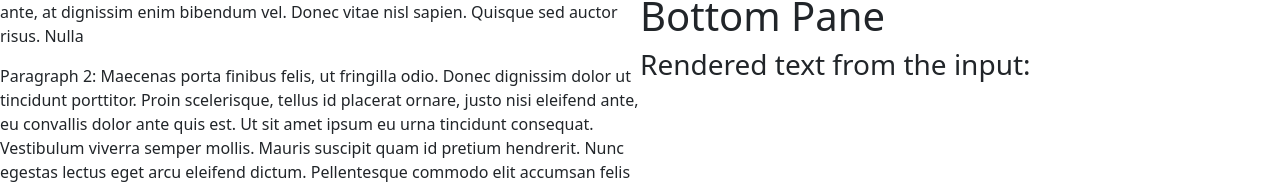
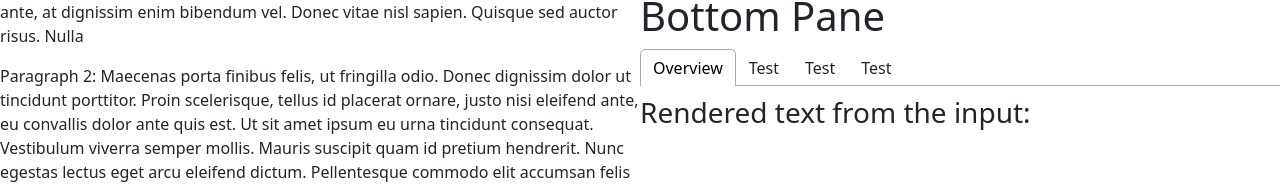
Before and after one commit to LS-kcl/gsoc-schema-tutorial, a React (Vite) app: page / in a window 1280 px wide. Shown: the part 176-360 px from the top of the page. Built offline with nearby package versions, Linux system fonts and the light colour scheme.

Commit message:
add: Add tabbed display to output
- Import react-tabs library
- Move previous output to Overview tab
- Add new useState storing test cases
- Generate tabs from text cases

```diff
--- a/package.json
+++ b/package.json
@@ -15,7 +15,8 @@
     "bootstrap": "^5.3.3",
     "react": "^18.2.0",
     "react-bootstrap": "^2.10.2",
-    "react-dom": "^18.2.0"
+    "react-dom": "^18.2.0",
+    "react-tabs": "^6.0.2"
   },
   "devDependencies": {
     "@types/react": "^18.2.66",
--- a/src/components/InteractiveEditor.jsx
+++ b/src/components/InteractiveEditor.jsx
@@ -1,5 +1,7 @@
 import { Validator } from '@cfworker/json-schema';
 import { useState, useEffect } from "react"
+import { Tabs, Tab, TabList, TabPanel } from "react-tabs"
+import 'react-tabs/style/react-tabs.css';
 import CodeEditor from '@uiw/react-textarea-code-editor';
 
 export default function InteractiveEditor(props) {
@@ -15,6 +17,10 @@ export default function InteractiveEditor(props) {
   // TYPE: String
   const [consoleOutput, setConsoleOutput] = useState("")
 
+  // Keep track of test cases
+  // TYPE: Array of test objects
+  const [testCases, setTestCases] = useState(props.test_cases)
+
   useEffect(() => {
     // If the default_code passed in from the prop does not match our default code
     // stored (i.e. the page has been updated)
@@ -23,6 +29,7 @@ export default function InteractiveEditor(props) {
       setInputCode(JSON.stringify(props.default_code, null, 2));
       setDefaultCode(props.default_code);
       setConsoleOutput("");
+      setTestCases(props.test_cases);
     }
 
   });
@@ -92,10 +99,22 @@ return(
           </button>
       </div>
       <h1>Bottom Pane</h1>
-      <h3>Rendered text from the input:</h3>
-      <p>
-        {consoleOutput}
-      </p>
+        <Tabs>
+          <TabList>
+            <Tab>Overview</Tab>
+            {testCases?.map((test) => <Tab>Test</Tab>)}
+          </TabList>
+
+          <TabPanel>
+            <h3>Rendered text from the input:</h3>
+            <p>
+              {consoleOutput}
+            </p>
+          </TabPanel>
+          {testCases?.map((test) =>
+              <TabPanel><h4>Expected Result: </h4><p>{test.is_valid.toString()}</p><h4>Test Case:</h4><p>{test.data}</p></TabPanel>)
+          }
+        </Tabs>
     </>
 )
 
```
Also changed, not shown: 1 other file (tests, documents, lock files or other folders).
